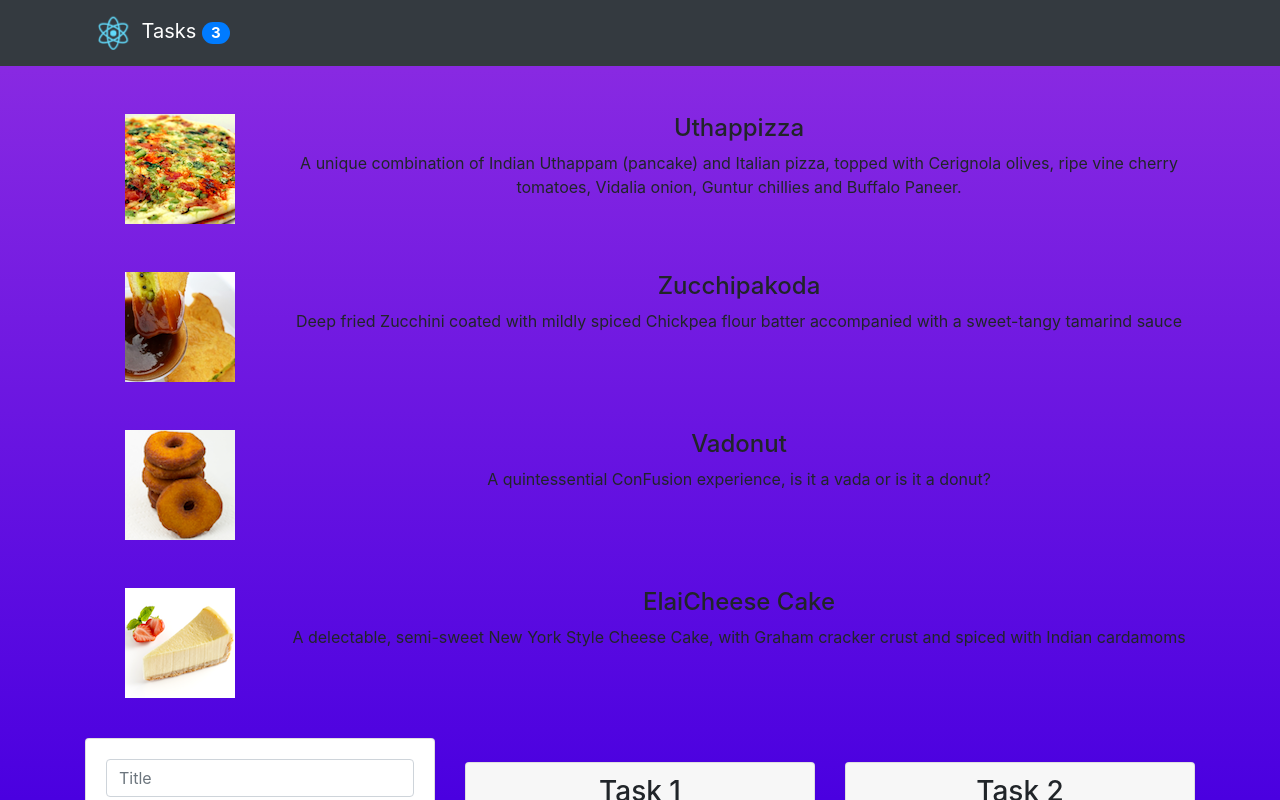
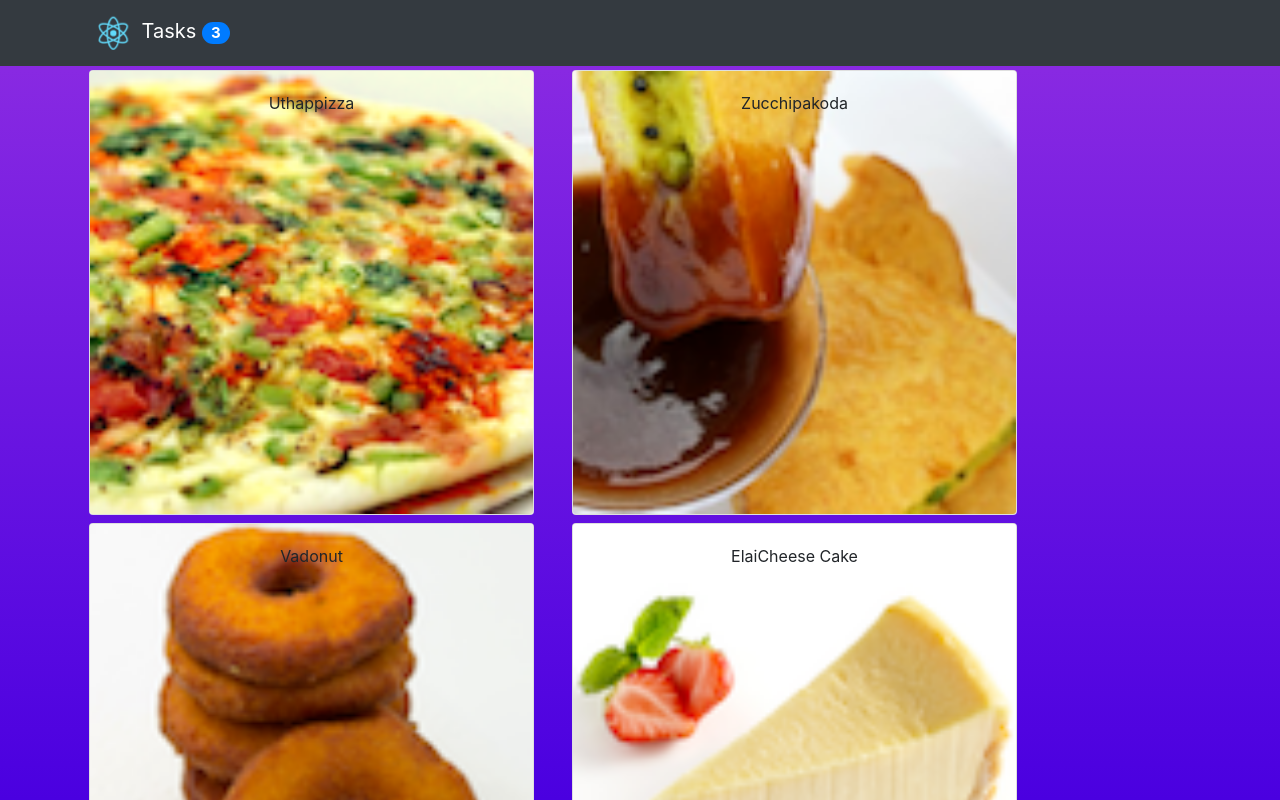
Before and after one commit to JuanSeBestia/react-first-app, a React (Create React App) app: page / in a window 1280 px wide. Shown: the top 800 px of the page. Built offline with nearby package versions, Linux system fonts and the light colour scheme.

Commit message:
El menu feo

```diff
--- a/src/App.js
+++ b/src/App.js
@@ -3,6 +3,7 @@ import { Container, Row, Col } from 'reactstrap';
 import './App.css';
 
 import { todos } from './mocks/tasks.json'
+import { DISHES } from './shared/dishes'
 
 import Navigation from './components/navigation/Navigations';
 import Task from './components/task/Task';
@@ -16,7 +17,8 @@ class App extends Component {
     this.state = {
       title: "Tasks",
       nTasks: 10,
-      todos: todos
+      todos: todos,
+      dishes: DISHES,
     };
     console.log("Hellow App Component", { todos: todos });
     this.handleAddTask = this.handleAddTask.bind(this);
@@ -38,27 +40,35 @@ class App extends Component {
     // })
   }
 
-  render() {
+  TasksComponent = () => {
     const tasks = this.state.todos.map((task, i) => {
       return (
         <Col md="4" key={task.title}>
           <Task title={task.title} task={task}></Task>
         </Col>
       )
-    })
+    });
+    return (
+      <Container>
+        <Row className="mt-4">
+          <Col md="4">
+            <FormTask onAddTask={this.handleAddTask}></FormTask>
+          </Col>
+          {tasks}
+        </Row>
+      </Container>
+    )
+  }
+
+  render() {
     return (
       <div className="App">
         <Navigation notification={this.state.todos.length} title={this.state.title}></Navigation>
 
-        <Menu />
-        <Container>
-          <Row className="mt-4">
-            <Col md="4">
-              <FormTask onAddTask={this.handleAddTask}></FormTask>
-            </Col>
-            {tasks}
-          </Row>
-        </Container>
+        <Menu dishes={this.state.dishes} />
+
+        <this.TasksComponent />
+
       </div>
     );
   }
--- a/src/components/menu/MenuComponent.js
+++ b/src/components/menu/MenuComponent.js
@@ -1,40 +1,63 @@
 import React, { Component } from 'react';
-import { Media } from 'reactstrap';
-import { dishes } from '../../mocks/dishes.json'
+import {
+    Card, CardImg, CardImgOverlay, CardText, CardBody,
+    CardTitle
+} from 'reactstrap';
 
 class Menu extends Component {
     constructor(props) {
         super(props);
         this.state = {
-            dishes: dishes
+            selectedDish: null
         };
     }
 
+    onDishSelect(dish) {
+        this.setState({
+            selectedDish: dish
+        })
+    }
+
+    renderDish(dish) {
+        if (dish != null)
+            return (
+                <Card>
+                    <CardImg top src={dish.image} alt={dish.name} />
+                    <CardBody>
+                        <CardTitle>{dish.name}</CardTitle>
+                        <CardText>{dish.description}</CardText>
+                    </CardBody>
+                </Card>
+            );
+        else
+            return (
+                <div></div>
+            );
+    }
+
     render() {
-        const menu = this.state.dishes.map((dish) => {
+        const menu = this.props.dishes.map((dish) => {
             return (
-              <div key={dish.id} className="col-12 mt-5">
-                <Media tag="li">
-                  <Media left middle>
-                      <Media object src={dish.image} alt={dish.name} />
-                  </Media>
-                  <Media body className="ml-5">
-                    <Media heading>{dish.name}</Media>
-                    <p>{dish.description}</p>
-                  </Media>
-                </Media>
-              </div>
+                <div key={dish.id} className="col-12 col-md-5 m-1">
+                    <Card onClick={() => this.onDishSelect(dish)}>
+                        <CardImg width="100%" src={dish.image} alt={dish.name} />
+                        <CardImgOverlay>
+                            <CardTitle>{dish.name}</CardTitle>
+                        </CardImgOverlay>
+                    </Card>
+                </div>
             );
         });
 
         return (
-          <div className="container">
-            <div className="row">
-              <Media list>
-                  {menu}
-              </Media>
+            <div className="container">
+                <div className="row">
+                    {menu}
+                </div>
+                <div className="row">
+                    {this.renderDish(this.state.selectedDish)}
+                </div>
             </div>
-          </div>
         );
     }
 }
--- /dev/null
+++ b/src/shared/dishes.js
@@ -0,0 +1,3 @@
+import { dishes } from '../mocks/dishes.json'
+
+export const DISHES = dishes;
```
